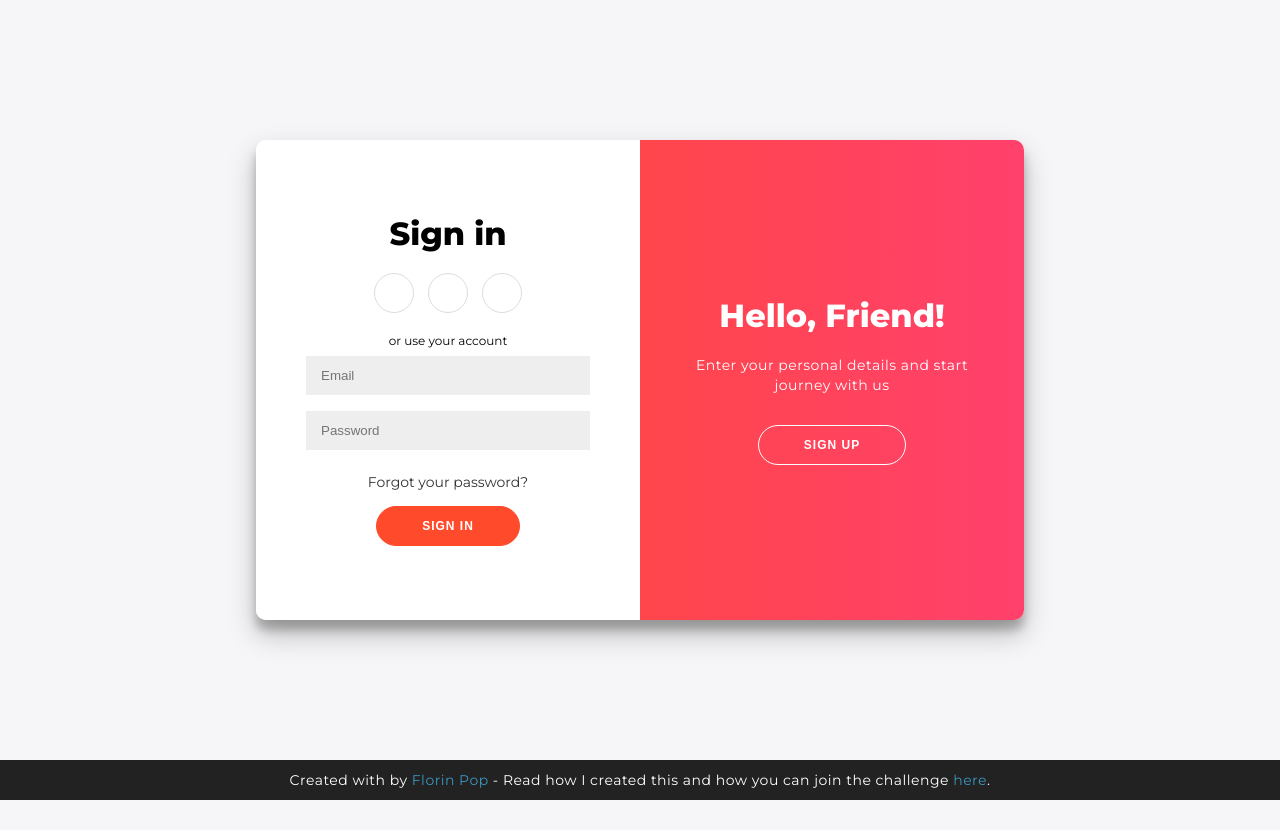
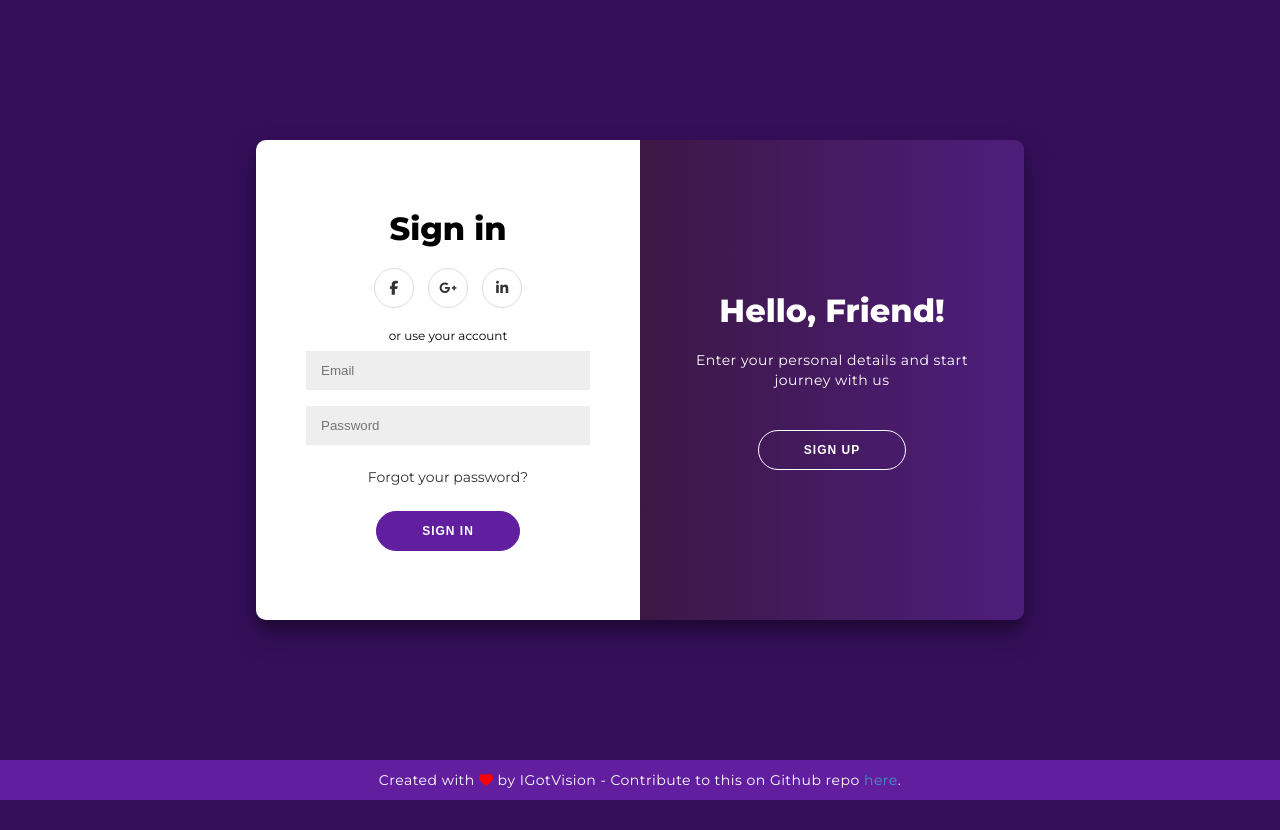
Before and after one commit to mr-robot183/Django-project, a Django app: page /auth/ in a window 1280 px wide. Run offline with Django 3.2, Linux system fonts and the light colour scheme; some libraries are stand-ins or nearby versions.

Commit message:
changed auth UI

```diff
--- a/player/Templates/auth/sign.html
+++ b/player/Templates/auth/sign.html
@@ -1,10 +1,13 @@
+<!DOCTYPE html>
 {% load static %}
 
-<html>
+<html lang="en">
 
     <head>
-        <meta charset="utf-8">
-        <link rel="stylesheet" href="{% static 'auth/css/signstyle.css' %}">
+		<title>Sign In</title>
+		<meta charset="utf-8">
+		<script src="https://kit.fontawesome.com/05ac187ce2.js" crossorigin="anonymous"></script>
+		<link rel="stylesheet" href="{% static 'auth/css/signstyle.css' %}">
 
     </head>
     <body>
@@ -22,6 +25,7 @@
 					{% for field in form %}
 						{{field}}
 					{% endfor %}
+					<br>
 					<button type="submit" name="Create User">Sign Up</button>
 				</form>
 			</div>
@@ -37,7 +41,7 @@
 					<input type="email" placeholder="Email" />
 					<input type="password" placeholder="Password" />
 					<a href="#">Forgot your password?</a>
-					<button>Sign In</button>
+					<button >Sign In</button>
 				</form>
 			</div>
 			<div class="overlay-container">
@@ -58,10 +62,8 @@
 
 		<footer>
 			<p>
-				Created with <i class="fa fa-heart"></i> by
-				<a target="_blank" href="https://florin-pop.com">Florin Pop</a>
-				- Read how I created this and how you can join the challenge
-				<a target="_blank" href="https://www.florin-pop.com/blog/2019/03/double-slider-sign-in-up-form/">here</a>.
+				Created with <i class="fa fa-heart"></i> by IGotVision - Contribute to this on Github repo
+				<a target="_blank" href="https://github.com/mr-robot183/Django-project">here</a>.
 			</p>
 		</footer>
 
--- a/player/static/auth/css/signstyle.css
+++ b/player/static/auth/css/signstyle.css
@@ -6,7 +6,7 @@
 }
 
 body {
-	background: #f6f5f7;
+	background: #350f5a;
 	display: flex;
 	justify-content: center;
 	align-items: center;
@@ -46,15 +46,16 @@ a {
 
 button {
 	border-radius: 20px;
-	border: 1px solid #FF4B2B;
-	background-color: #FF4B2B;
-	color: #FFFFFF;
+	border: 1px solid rgb(97, 31, 160);
+	background-color: rgb(97, 31, 160);
+	color: #ffffff;
 	font-size: 12px;
 	font-weight: bold;
 	padding: 12px 45px;
 	letter-spacing: 1px;
 	text-transform: uppercase;
 	transition: transform 80ms ease-in;
+	margin-top: 10px;
 }
 
 button:active {
@@ -90,7 +91,7 @@ input {
 }
 
 .container {
-	background-color: #fff;
+	background-color: rgb(53, 53, 78);
 	border-radius: 10px;
   	box-shadow: 0 14px 28px rgba(0,0,0,0.25),
 			0 10px 10px rgba(0,0,0,0.22);
@@ -160,9 +161,9 @@ input {
 }
 
 .overlay {
-	background: #FF416C;
-	background: -webkit-linear-gradient(to right, #FF4B2B, #FF416C);
-	background: linear-gradient(to right, #FF4B2B, #FF416C);
+	background: #7489ce;
+	background: -webkit-linear-gradient(to right, #3f3a47, #4b1d28);
+	background: linear-gradient(to right, #2b130f, #4e1d7c);
 	background-repeat: no-repeat;
 	background-size: cover;
 	background-position: 0 0;
@@ -227,7 +228,7 @@ input {
 }
 
 footer {
-    background-color: #222;
+    background-color: rgb(97, 31, 160);
     color: #fff;
     font-size: 14px;
     bottom: 0;
```
